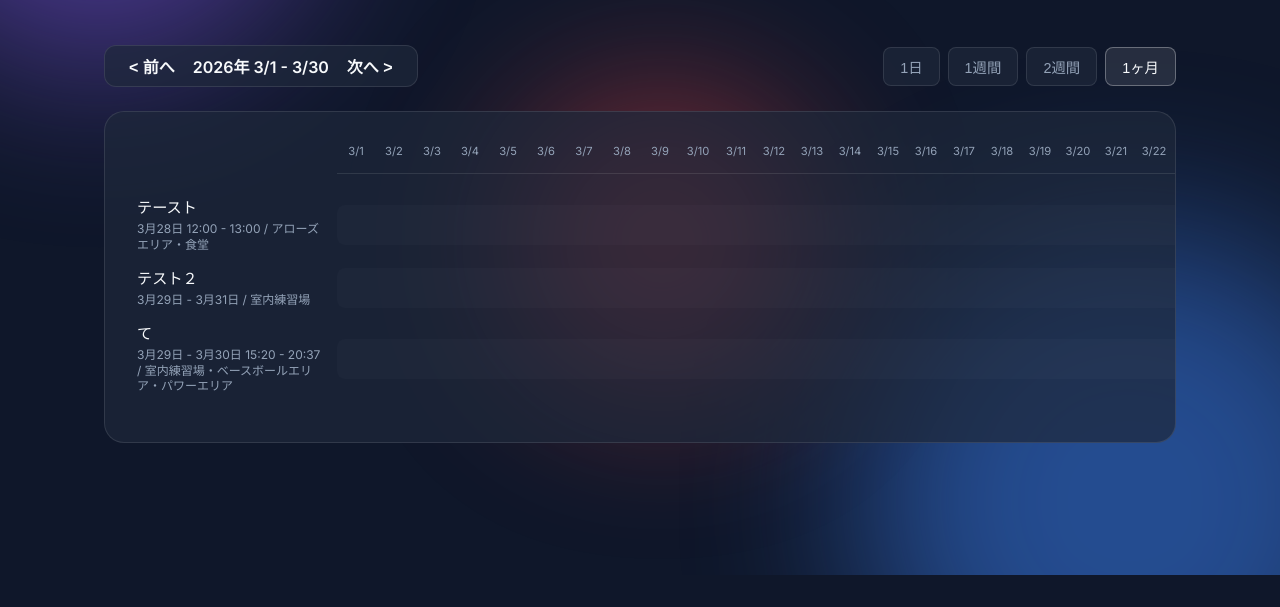
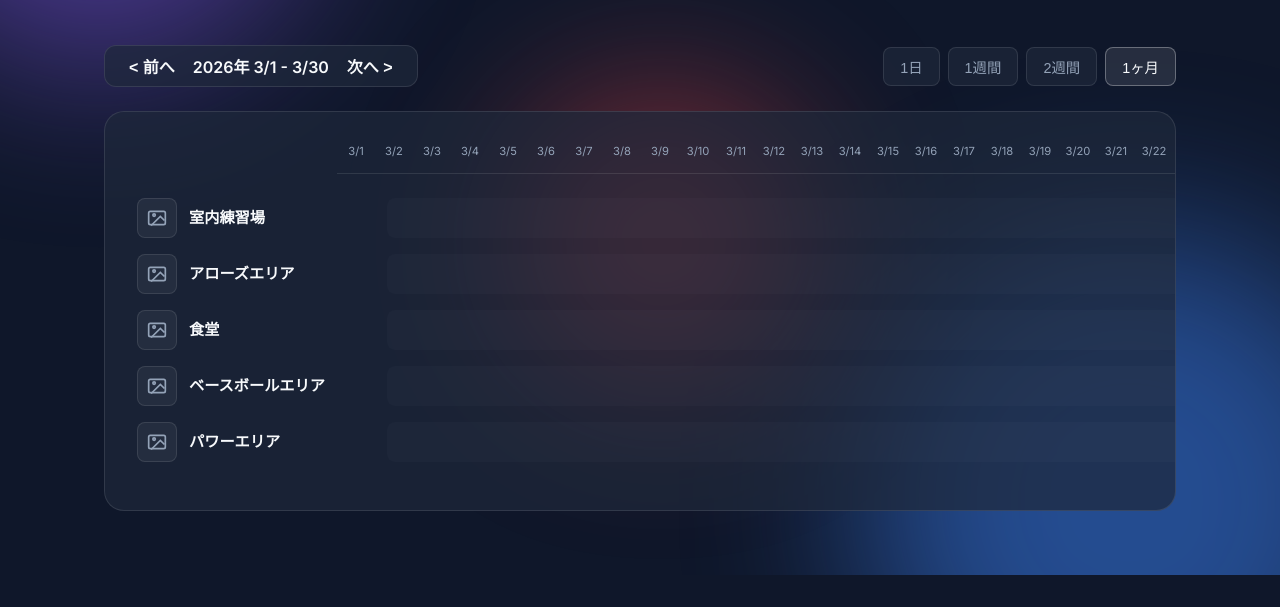
Before and after one commit to OMEGAAA/ag-events, a plain HTML site: page index.html in a window 1280 px wide. Both pictures are taken after a click on the link "カレンダー". Shown: the part 225-832 px from the top of the page. Before the commit the page ends 800 px from the top, so only its background shows below. Drawn offline with Linux system fonts and the light colour scheme.

Commit message:
UI: ガントチャートを施設別（場所別）表示に変更し、デザインを刷新

```diff
--- a/app.js
+++ b/app.js
@@ -228,7 +228,43 @@ function renderGantt() {
     const showTodayLine = todayDiff >= 0 && todayDiff <= totalDays;
     const todayLeft = ((todayDiff + 0.5) / totalDays) * 100; // 日付セルの中央
 
-    [...events]
+    // Collect unique locations
+    const locationSet = new Set();
+    events.forEach(e => {
+        const locs = Array.isArray(e.locations) && e.locations.length > 0 ? e.locations : (e.location ? [e.location] : ['その他']);
+        locs.forEach(l => locationSet.add(l));
+    });
+    const locations = [...locationSet];
+
+    // For each location, create a track
+    locations.forEach(loc => {
+        const trackEvents = events.filter(e => {
+            const eLocs = Array.isArray(e.locations) && e.locations.length > 0 ? e.locations : (e.location ? [e.location] : ['その他']);
+            return eLocs.includes(loc);
+        });
+
+        // Skip locations with no visible events in current range if we want,
+        // but it's better to show the track to represent the facility.
+
+        const track = document.createElement('div');
+        track.className = 'gantt-track';
+        track.innerHTML = `
+            <div class="gantt-label">
+                <div class="gantt-label-icon">
+                    <svg viewBox="0 0 24 24" fill="none" stroke="currentColor" stroke-width="2"><path d="M4 4h16c1.1 0 2 .9 2 2v12c0 1.1-.9 2-2 2H4c-1.1 0-2-.9-2-2V6c0-1.1.9-2 2-2z"></path><circle cx="8.5" cy="8.5" r="1.5"></circle><polyline points="21 15 16 10 5 21"></polyline></svg>
+                </div>
+                <div class="gantt-label-text">
+                    <div class="gantt-label-title">${escapeHtml(loc)}</div>
+                </div>
+            </div>
+            <div class="gantt-bars-container" style="min-width: ${totalDays * 38}px;">
+                ${showTodayLine ? `<div class="gantt-today-line" style="left:${todayLeft}%"></div>` : ''}
+            </div>
+        `;
+
+        const barsContainer = track.querySelector('.gantt-bars-container');
+
+        trackEvents
             .sort((a, b) => new Date(a.startDate) - new Date(b.startDate))
             .forEach(e => {
                 const eStart = new Date(e.startDate);
@@ -244,27 +280,21 @@ function renderGantt() {
                 const width  = (dur  / totalDays) * 100;
                 const lFade  = eStart < startDate ? 'border-top-left-radius:0;border-bottom-left-radius:0;opacity:0.7;' : '';
                 const rFade  = eEnd   > endDate   ? 'border-top-right-radius:0;border-bottom-right-radius:0;opacity:0.7;' : '';
-            const locLabel = Array.isArray(e.locations) && e.locations.length > 0
-                ? e.locations.join('・')
-                : (e.location || '');
 
-            const track = document.createElement('div');
-            track.className = 'gantt-track';
-            track.innerHTML = `
-                <div class="gantt-label">
-                    ${escapeHtml(e.title)}
-                    <span>${escapeHtml(e.date)}${locLabel ? ' / ' + escapeHtml(locLabel) : ''}</span>
-                </div>
-                <div class="gantt-bars-container" style="min-width: ${totalDays * 38}px;">
-                    ${showTodayLine ? `<div class="gantt-today-line" style="left:${todayLeft}%"></div>` : ''}
+                const timeStr = e.startTime ? `${escapeHtml(e.startTime)}${e.endTime ? '〜' + escapeHtml(e.endTime) : ''}` : '';
+
+                const barHtml = `
                     <div class="gantt-bar ${escapeHtml(e.category)}"
                         style="left:${left}%;width:${width}%;${lFade}${rFade}"
                         title="${escapeHtml(e.title)}"
                         onclick="openDetail(${e.id})">
-                        ${escapeHtml(e.categoryText)}
-                    </div>
+                        ${timeStr ? `<div class="gantt-bar-time">🚫 ${timeStr}</div>` : ''}
+                        <div class="gantt-bar-title">${escapeHtml(e.title)}</div>
                     </div>
                 `;
+                barsContainer.insertAdjacentHTML('beforeend', barHtml);
+            });
+
         container.appendChild(track);
     });
 }
--- a/style.css
+++ b/style.css
@@ -236,9 +236,9 @@ main {
 .visual-gradient.learning { background: linear-gradient(135deg, #f59e0b, #ef4444); }
 .visual-gradient.social { background: linear-gradient(135deg, #8b5cf6, #ec4899); }
 
-.gantt-bar.health { background: linear-gradient(90deg, #10b981, #3b82f6); }
-.gantt-bar.learning { background: linear-gradient(90deg, #f59e0b, #ef4444); }
-.gantt-bar.social { background: linear-gradient(90deg, #8b5cf6, #ec4899); }
+.gantt-bar.health { background: rgba(255, 255, 255, 0.9); border: 1px solid #10b981; color: #10b981; }
+.gantt-bar.learning { background: rgba(255, 255, 255, 0.9); border: 1px solid #ef4444; color: #ef4444; }
+.gantt-bar.social { background: rgba(255, 255, 255, 0.9); border: 1px solid #ec4899; color: #ec4899; }
 
 .category-tag {
     position: absolute;
@@ -359,19 +359,41 @@ main {
     min-width: fit-content;
 }
 .gantt-label {
-    width: 200px;
-    min-width: 200px;
-    font-weight: 500;
+    width: 250px;
+    min-width: 250px;
+    display: flex;
+    align-items: center;
+    gap: 12px;
+    padding-right: 1rem;
+}
+.gantt-label-icon {
+    width: 40px;
+    height: 40px;
+    background: rgba(255,255,255,0.05);
+    border: 1px solid rgba(255,255,255,0.1);
+    border-radius: 8px;
+    display: flex;
+    align-items: center;
+    justify-content: center;
+    color: var(--text-secondary);
+    flex-shrink: 0;
+}
+.gantt-label-icon svg {
+    width: 20px;
+    height: 20px;
+}
+.gantt-label-text {
+    flex: 1;
+    min-width: 0;
+}
+.gantt-label-title {
+    font-weight: 600;
     font-size: 0.95rem;
-    padding-right: 1rem;
+    color: var(--text-primary);
+    white-space: normal;
     line-height: 1.3;
 }
-.gantt-label span {
-    display: block;
-    font-size: 0.75rem;
-    color: var(--text-secondary);
-    margin-top: 0.2rem;
-}
+
 .gantt-bars-container {
     flex: 1;
     min-width: 0;
@@ -382,25 +404,36 @@ main {
 }
 .gantt-bar {
     position: absolute;
-    top: 15%;
-    bottom: 15%;
+    top: 10%;
+    bottom: 10%;
     border-radius: 6px;
     display: flex;
-    align-items: center;
-    padding: 0 0.75rem;
+    flex-direction: column;
+    justify-content: center;
+    padding: 4px 8px;
     font-size: 0.8rem;
     font-weight: 600;
-    color: white;
     cursor: pointer;
-    box-shadow: 0 4px 12px rgba(0,0,0,0.3);
+    box-shadow: 0 4px 12px rgba(0,0,0,0.2);
+    overflow: hidden;
+    transition: transform 0.2s, box-shadow 0.2s;
+    line-height: 1.2;
+}
+.gantt-bar:hover {
+    transform: scaleY(1.05) translateY(-1px);
+    box-shadow: 0 6px 16px rgba(0,0,0,0.4);
+    z-index: 10;
+}
+.gantt-bar-time {
+    font-size: 0.7rem;
+    margin-bottom: 2px;
+    opacity: 0.9;
+    white-space: nowrap;
+}
+.gantt-bar-title {
     white-space: nowrap;
     overflow: hidden;
-    transition: transform 0.2s, box-shadow 0.2s;
-}
-.gantt-bar:hover {
-    transform: scaleY(1.1) translateY(-1px);
-    box-shadow: 0 6px 16px rgba(0,0,0,0.5);
-    z-index: 10;
+    text-overflow: ellipsis;
 }
 
 /* Today indicator */
@@ -488,7 +521,7 @@ main {
 
 /* "other" category (custom) */
 .visual-gradient.other { background: linear-gradient(135deg, #64748b, #475569); }
-.gantt-bar.other        { background: linear-gradient(90deg,  #64748b, #475569); }
+.gantt-bar.other        { background: rgba(255, 255, 255, 0.9); border: 1px solid #94a3b8; color: #94a3b8; }
 .category-badge.other   { background: rgba(100,116,139,0.2); color: #cbd5e1; }
 .day-event-block.other  { background: linear-gradient(135deg, #64748b, #475569); }
 .day-allday-event.other { background: rgba(100,116,139,0.3); }
```
Lines whose indentation alone changed are shown as unchanged.
